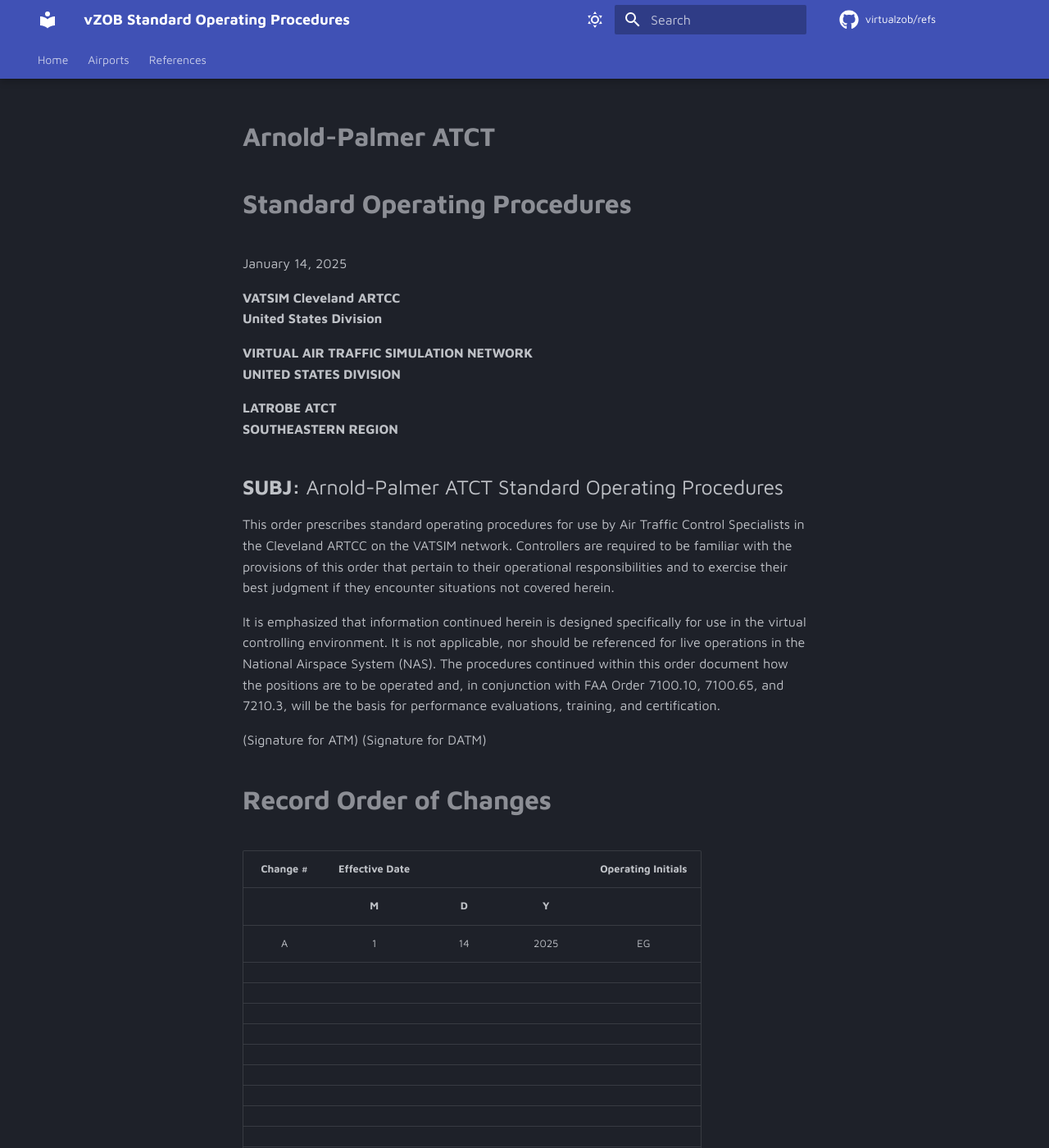
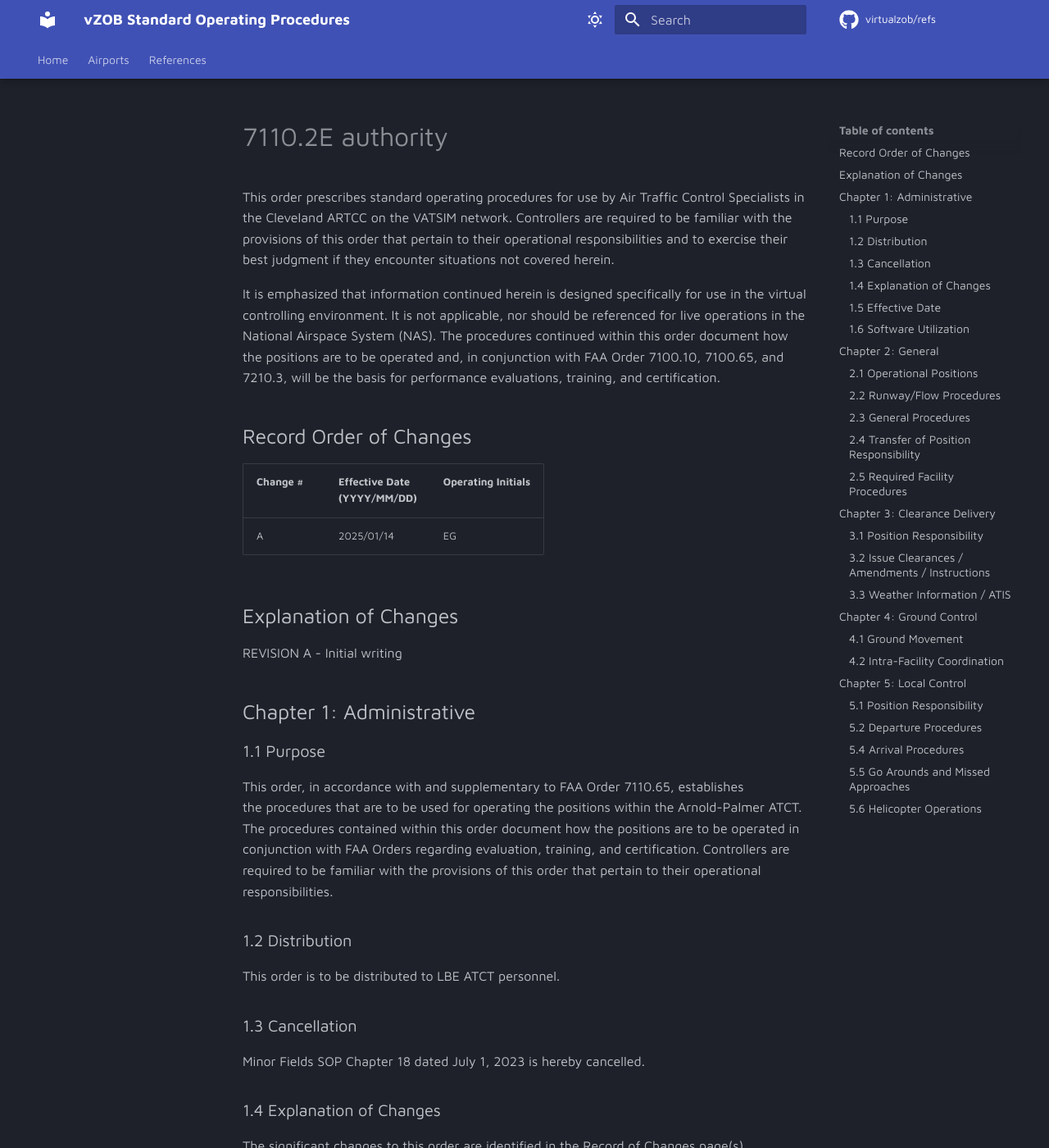
Before and after one commit to virtualZOB/refs, an MkDocs documentation site: the page built from docs/authority-sections/7110.2E-authority.md, in a window 1280 px wide and 1400 px high. Shown: the whole window at 82% size. Built offline with MkDocs 1.6.1 and Material for MkDocs 9.7.7, drawn with Linux system fonts in a browser that asks for light colours; comment, search, counter and statistics services are not loaded; some of the changed text lies outside the part shown.

Commit message:
Update 7110.2E-authority.md
Completed the corrections that needed to be done

```diff
--- a/docs/authority-sections/7110.2E-authority.md
+++ b/docs/authority-sections/7110.2E-authority.md
@@ -1,108 +1,75 @@
-# **Arnold-Palmer ATCT**
-
-# **Standard Operating Procedures**
-
-January 14, 2025
-
-**VATSIM Cleveland ARTCC**
-**United States Division**
-
-**VIRTUAL AIR TRAFFIC SIMULATION NETWORK**
-**UNITED STATES DIVISION**
-
-**LATROBE ATCT**
-**SOUTHEASTERN REGION**
-
-**SUBJ:** Arnold-Palmer ATCT Standard Operating Procedures
----
-
 This order prescribes standard operating procedures for use by Air Traffic Control Specialists in the Cleveland ARTCC on the VATSIM network. Controllers are required to be familiar with the provisions of this order that pertain to their operational responsibilities and to exercise their best judgment if they encounter situations not covered herein.
 
 It is emphasized that information continued herein is designed specifically for use in the virtual controlling environment. It is not applicable, nor should be referenced for live operations in the National Airspace System (NAS). The procedures continued within this order document how the positions are to be operated and, in conjunction with FAA Order 7100.10, 7100.65, and 7210.3, will be the basis for performance evaluations, training, and certification.
 
-(Signature for ATM)                                                                (Signature for DATM)
+## Record Order of Changes
 
-#
+| Change # | Effective Date <br> (YYYY/MM/DD) | Operating Initials |
+| -- | -- | -- |
+| A | 2025/01/14 | EG |
 
-# **Record Order of Changes**
+## Explanation of Changes
 
-| Change \# | Effective Date |  |  | Operating Initials |
-| :---: | :---: | :---: | :---: | :---: |
-|  | **M** | **D** | **Y** |  |
-| A | 1 | 14 | 2025 | EG |
-|  |  |  |  |  |
-|  |  |  |  |  |
-|  |  |  |  |  |
-|  |  |  |  |  |
-|  |  |  |  |  |
-|  |  |  |  |  |
-|  |  |  |  |  |
-|  |  |  |  |  |
-|  |  |  |  |  |
-|  |  |  |  |  |
-
-# **Explanation of Changes**
-
-**REVISION A.**
+REVISION A -
 Initial writing
 
-# **Chapter 1: Administrative**
+## Chapter 1: Administrative
 
-**1.1 Purpose**
+### 1.1 Purpose
 This order, in accordance with and supplementary to FAA Order 7110.65, establishes
 the procedures that are to be used for operating the positions within the Arnold-Palmer ATCT. The procedures contained within this order document how the positions are to be operated in conjunction with FAA Orders regarding evaluation, training, and certification. Controllers are required to be familiar with the provisions of this order that pertain to their operational responsibilities.
 
-**1.2 Distribution**
+### 1.2 Distribution
 This order is to be distributed to LBE ATCT personnel.
 
-**1.3 Cancellation**
+### 1.3 Cancellation
 Minor Fields SOP Chapter 18 dated July 1, 2023 is hereby cancelled.
 
-**1.4 Explanation of Changes**
+### 1.4 Explanation of Changes
 The significant changes to this order are identified in the Record of Changes page(s).
 
-**1.5 Effective Date**
-This order is effective January 14, 2025\.
+### 1.5 Effective Date
+This order is effective January 14, 2025.
 
-**1.6 Software Utilization**
+### 1.6 Software Utilization
 ZOB has standardized on the Consolidated Radar Client (CRC) as its operating software of choice. Any reference to software in this and other Facility Orders are written with CRC in mind. Controllers utilizing alternative VATSIM radar clients shall consult with ZOB Facility Engineer regarding the applicability of software settings to their client of choice.
 
-# **Chapter 2: General**
+## Chapter 2: General
 
-**2.1 Operational Positions**
+### 2.1 Operational Positions
 All controllers shall adhere to the following standard when signing onto a LBE position.
 
 | Callsign | Position | Radio Name | ID | Frequency |
-| :---: | :---: | :---: | :---: | :---: |
+| -- | -- | -- | -- | -- |
 | LBE\_GND | Ground | Palmer Ground | GC | 121.800 |
 | LBE\_TWR | Local | Palmer Tower | T | 125.000 |
 
-**2.2 Runway/Flow Procedures**
+### 2.2 Runway/Flow Procedures
 
 1. LBE CIC (Combined with the local control position unless otherwise stated) is responsible for:
    i.  Determining the active runway and the coordination of all opening/closing and/or changes to the active runway(s) with JST RAPCON **(CLE\_66 or any position overlying is to be used as a replacement for JST RAPCON).**
    ii.  Reviewing and ensuring solicitation and distribution of PIREPs and pertinent hazardous weather that may affect aircraft safety.
 
-**2.3 General Procedures**
+### 2.3 General Procedures
 
 1. LBE surface area of responsibility is defined as a 5 NM radius around LBE from surface up to and including 3700ft MSL.
 
-**2.4 Transfer of Position Responsibility**
+### 2.4 Transfer of Position Responsibility
 
 1.  All personnel shall review authorized sources of information prior to beginning the monitor, including the following:
    i. Information Display System (IDS) found on the vZOB Site
 2.  All personnel shall use the position relief checklist provided on the IDS page and share equal responsibility for the completeness/accuracy of the briefing.
 3.  All personnel, after verbally providing the position relief briefing, shall remain on the position for a minimum of two (2) minutes and advise “monitor complete” once the time has elapsed.
 
-**2.5 Required Facility Procedures**
+### 2.5 Required Facility Procedures
 
 1. Runway Use Program
    i. The calm wind runway for Arnold-Palmer Regional Airport is RWY24.
    ii. Use the runway most nearly aligned with the wind when 5 knots or more or the “calm wind” runway when less than 5 knots unless use of another runway will be operationally advantageous or is requested by the pilot.
 
-# **Chapter 3: Clearance Delivery**
+## Chapter 3: Clearance Delivery
 
-**3.1 Position Responsibility**
+### 3.1 Position Responsibility
 
 1. **This position is to be combined with GC, and only to be controlled:**
        **i. As a pre-approved rostered position during an event.**
@@ -115,7 +82,7 @@
 7. Process and distribute flight plan information.
 8. Issue clearance instructions.
 
-**3.2 Issue Clearances / Amendments / Instructions**
+### 3.2 Issue Clearances / Amendments / Instructions
 CD shall issue ATC clearances to IFR and VFR Class D departures as followed:
 
 1. **IFR Departures:**
@@ -125,7 +92,7 @@
       i. Determine destination/direction of flight and make note of requested altitude in flight strip.
       ii. No initial altitude restrictions necessary unless otherwise coordinated.
 
-**3.3 Weather Information / ATIS**
+### 3.3 Weather Information / ATIS
 
 1. Receiving:
       i. Local weather should be received via the ATC client or the Aviation Weather Center.
@@ -133,9 +100,10 @@
 2. Disseminating
       i. CD shall ensure that all LC and TRACON/RAPCON positions receive the new ATIS code.
       ii. CD shall notify CIC when weather changes from VFR to IFR or from IFR to VFR.
-   **Chapter 4: Ground Control**
 
-**4.1 Ground Movement**
+## Chapter 4: Ground Control
+
+### 4.1 Ground Movement
 
 1. GC is responsible for all movement areas not including runways.
 2. GC must monitor and use frequency 121.800.
@@ -144,7 +112,7 @@
 5. GC shall be made aware of local in-trail restrictions and as necessary: sequence traffic on taxiway to expedite departures.
 6. GC must protect the intersection of taxiways A and B for all aircraft that may use these movement areas to exit active runways.
 
-**4.2 Intra-Facility Coordination**
+### 4.2 Intra-Facility Coordination
 
 1. Operational requests:
    i. Before coordinating, ensure the request can be accepted by checking for traffic.
@@ -153,30 +121,30 @@
 3. GC shall coordinate with LC all requests for intersection departures.
 4. If non-standard runway departure is requested, GC shall coordinate with LC prior to taxi clearance.
 
-# **Chapter 5: Local Control**
+## Chapter 5: Local Control
 
- **5.1 Position Responsibility**
+### 5.1 Position Responsibility
 
 1. Separate aircraft within the lateral and vertical limits of LBE delegated airspace as defined in Section 2.3a.
 2. Ensure operations are conducted on active runways.
 3. LC must monitor and use frequency 125.000.
 4. LC will provide visual separation between aircraft when applicable.
 
-**5.2 Departure Procedures**
+### 5.2 Departure Procedures
 
 1. LC shall coordinate with the appropriate radar sector (JST RAPCON or the appropriate replacement) for the release of all IFR departures.
 2. All VFR departures from LBE are automatically released.
 3. On departure, all IFR aircraft shall be assigned runway heading and 5000ft.
 4. The overlying controller may cancel any automatic release when necessary due to traffic.
 
-**5.4 Arrival Procedures**
+### 5.4 Arrival Procedures
 
 1. LC shall ensure arriving IFR aircraft are separated from any VFR aircraft.
 
-**5.5 Go Arounds and Missed Approaches**
+### 5.5 Go Arounds and Missed Approaches
 
 1. LC must advise the radar sector which will provide radar service to the aircraft executing a missed approach or go-around
 2. LC must assign the aircraft 5,000ft and may turn 20 degrees left or right of the centerline if required for separation, without coordination. The affected radar sector must be advised of this heading assignment prior to communication transfer.
 
-**5.6 Helicopter Operations**
+### 5.6 Helicopter Operations
 All movement areas are authorized for helicopter operations. When conducting helicopter operations LC shall coordinate with GC prior to issuing arrival/departure instructions to/from any location on the field other than active runways.
```
